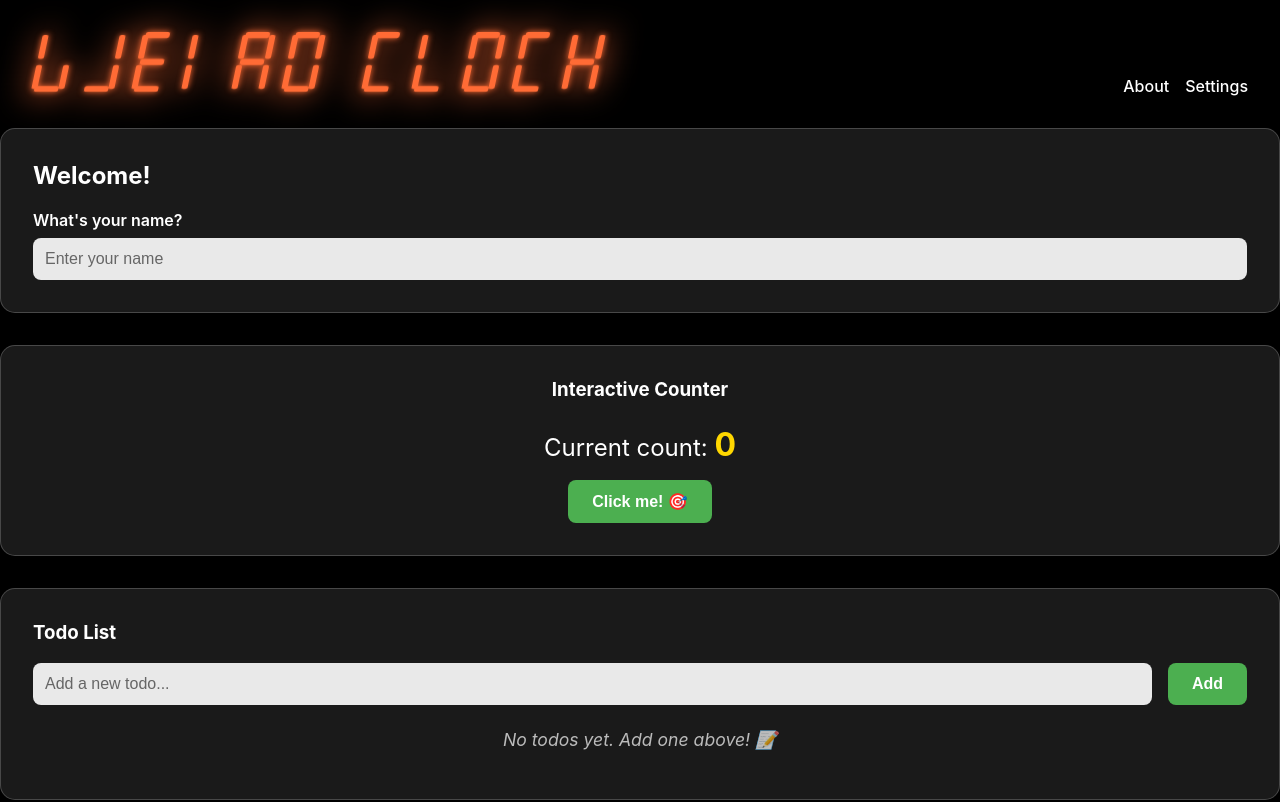
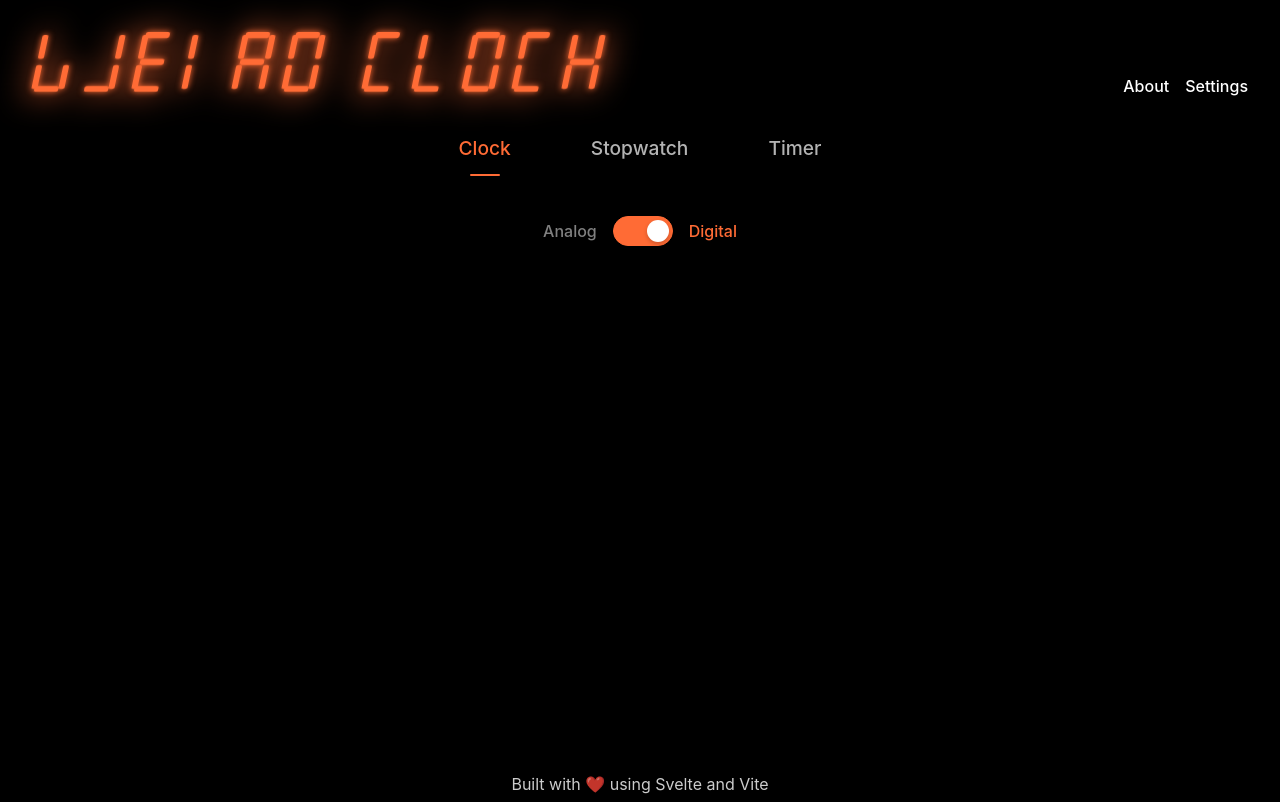
Before and after one commit to bllfrnch/weirder-clock, a SvelteKit app: page / in a window 1280 px wide. Shown: the top 802 px of the page. Built offline with nearby package versions, Linux system fonts and the light colour scheme.

Commit message:
Nav and analog/digital toggle

```diff
--- a/src/routes/+page.svelte
+++ b/src/routes/+page.svelte
@@ -1,31 +1,7 @@
 <script>
 	import { onMount } from 'svelte';
 
-	let count = 0;
-	let name = '';
-	let todos = [];
-	let newTodo = '';
-
-	function increment() {
-		count += 1;
-	}
-
-	function addTodo() {
-		if (newTodo.trim()) {
-			todos = [...todos, { id: Date.now(), text: newTodo.trim(), completed: false }];
-			newTodo = '';
-		}
-	}
-
-	function toggleTodo(id) {
-		todos = todos.map(todo =>
-			todo.id === id ? { ...todo, completed: !todo.completed } : todo
-		);
-	}
-
-	function deleteTodo(id) {
-		todos = todos.filter(todo => todo.id !== id);
-	}
+	let isDigital = true;
 </script>
 
 <svelte:head>
@@ -150,53 +126,25 @@
 		</nav>
 	</header>
 
-	<section class="intro">
-		<h2>Welcome{name ? `, ${name}` : ''}!</h2>
-		<div class="input-group">
-			<label for="name">What's your name?</label>
-			<input id="name" bind:value={name} placeholder="Enter your name" />
-		</div>
-	</section>
+	<nav class="sub-nav">
+		<a href="#clock" class="active">Clock</a>
+		<a href="#stopwatch">Stopwatch</a>
+		<a href="#timer">Timer</a>
+	</nav>
 
-	<section class="counter">
-		<h3>Interactive Counter</h3>
-		<p>Current count: <strong>{count}</strong></p>
-		<button on:click={increment}>
-			Click me! 🎯
-		</button>
-	</section>
+	<div class="mode-switch">
+		<span class="mode-label" class:active={!isDigital}>Analog</span>
+		<label class="switch">
+			<input type="checkbox" bind:checked={isDigital}>
+			<span class="slider"></span>
+		</label>
+		<span class="mode-label" class:active={isDigital}>Digital</span>
+	</div>
 
-	<section class="todos">
-		<h3>Todo List</h3>
-		<div class="add-todo">
-			<input
-				bind:value={newTodo}
-				placeholder="Add a new todo..."
-				on:keydown={(e) => e.key === 'Enter' && addTodo()}
-			/>
-			<button on:click={addTodo}>Add</button>
-		</div>
-
-		{#if todos.length > 0}
-			<ul class="todo-list">
-				{#each todos as todo (todo.id)}
-					<li class="todo-item" class:completed={todo.completed}>
-						<input
-							type="checkbox"
-							checked={todo.completed}
-							on:change={() => toggleTodo(todo.id)}
-						/>
-						<span>{todo.text}</span>
-						<button class="delete-btn" on:click={() => deleteTodo(todo.id)}>
-							❌
-						</button>
-					</li>
-				{/each}
-			</ul>
-		{:else}
-			<p class="empty">No todos yet. Add one above! 📝</p>
-		{/if}
-	</section>
+	<!-- Main content area -->
+	<main class="content">
+		<!-- Clock/Stopwatch/Timer content will go here -->
+	</main>
 
 	<footer>
 		<p>Built with ❤️ using Svelte and Vite</p>
@@ -247,135 +195,112 @@
 		border-radius: 8px;
 	}
 
-
-	section {
-		background: rgba(255, 255, 255, 0.1);
-		backdrop-filter: blur(10px);
-		border-radius: 15px;
-		padding: 2rem;
-		margin-bottom: 2rem;
-		border: 1px solid rgba(255, 255, 255, 0.2);
+	.sub-nav {
+		display: flex;
+		justify-content: center;
+		gap: 3rem;
+		margin: 2rem 0 3rem 0;
 	}
 
-	h2, h3 {
-		margin-top: 0;
-		color: #fff;
+	.sub-nav a {
+		color: rgba(255, 255, 255, 0.7);
+		text-decoration: none;
+		font-size: 1.2rem;
+		font-weight: 500;
+		padding: 0.5rem 1rem;
+		border-radius: 8px;
+		transition: all 0.2s ease;
+		position: relative;
 	}
 
-	.input-group {
-		display: flex;
-		flex-direction: column;
-		gap: 0.5rem;
+	.sub-nav a:hover,
+	.sub-nav a.active {
+		color: #ff6b35;
 	}
 
-	label {
-		font-weight: 600;
+	.sub-nav a.active::after {
+		content: '';
+		position: absolute;
+		bottom: -8px;
+		left: 50%;
+		transform: translateX(-50%);
+		width: 30px;
+		height: 2px;
+		background: #ff6b35;
+		border-radius: 1px;
 	}
 
-	input {
-		padding: 0.75rem;
-		border: none;
-		border-radius: 8px;
-		font-size: 1rem;
-		background: rgba(255, 255, 255, 0.9);
-		color: #333;
+
+	.mode-switch {
+		display: flex;
+		align-items: center;
+		justify-content: center;
+		gap: 1rem;
+		margin: 1rem 0 2rem 0;
 	}
 
-	input::placeholder {
-		color: #666;
+	.mode-label {
+		color: rgba(255, 255, 255, 0.5);
+		font-size: 1rem;
+		font-weight: 500;
+		transition: color 0.2s ease;
 	}
 
-	button {
-		padding: 0.75rem 1.5rem;
-		border: none;
-		border-radius: 8px;
-		font-size: 1rem;
-		font-weight: 600;
-		cursor: pointer;
-		transition: all 0.2s ease;
-		background: #4CAF50;
-		color: white;
+	.mode-label.active {
+		color: #ff6b35;
 	}
 
-	button:hover {
-		background: #45a049;
-		transform: translateY(-2px);
-		box-shadow: 0 4px 8px rgba(0,0,0,0.2);
+	.switch {
+		position: relative;
+		display: inline-block;
+		width: 60px;
+		height: 30px;
 	}
 
-	.counter {
-		text-align: center;
+	.switch input {
+		opacity: 0;
+		width: 0;
+		height: 0;
 	}
 
-	.counter p {
-		font-size: 1.5rem;
-		margin-bottom: 1rem;
+	.slider {
+		position: absolute;
+		cursor: pointer;
+		top: 0;
+		left: 0;
+		right: 0;
+		bottom: 0;
+		background-color: rgba(255, 255, 255, 0.2);
+		transition: 0.3s;
+		border-radius: 30px;
+		border: 1px solid rgba(255, 255, 255, 0.3);
 	}
 
-	.counter strong {
-		color: #FFD700;
-		font-size: 2rem;
+	.slider:before {
+		position: absolute;
+		content: "";
+		height: 22px;
+		width: 22px;
+		left: 3px;
+		bottom: 3px;
+		background-color: white;
+		transition: 0.3s;
+		border-radius: 50%;
+		box-shadow: 0 2px 4px rgba(0, 0, 0, 0.2);
 	}
 
-	.add-todo {
-		display: flex;
-		gap: 1rem;
-		margin-bottom: 1.5rem;
+	input:checked + .slider {
+		background-color: #ff6b35;
+		border-color: #ff6b35;
 	}
 
-	.add-todo input {
-		flex: 1;
+	input:checked + .slider:before {
+		transform: translateX(30px);
 	}
 
-	.todo-list {
-		list-style: none;
-		padding: 0;
-		margin: 0;
-	}
-
-	.todo-item {
-		display: flex;
-		align-items: center;
-		gap: 1rem;
-		padding: 1rem;
-		background: rgba(255, 255, 255, 0.1);
-		border-radius: 8px;
-		margin-bottom: 0.5rem;
-		transition: all 0.2s ease;
-	}
-
-	.todo-item:hover {
-		background: rgba(255, 255, 255, 0.2);
-	}
-
-	.todo-item.completed {
-		opacity: 0.6;
-	}
-
-	.todo-item.completed span {
-		text-decoration: line-through;
-	}
-
-	.todo-item span {
-		flex: 1;
-		font-size: 1.1rem;
-	}
-
-	.delete-btn {
-		background: #f44336;
-		padding: 0.5rem;
-		font-size: 0.8rem;
-	}
-
-	.delete-btn:hover {
-		background: #da190b;
-	}
-
-	.empty {
-		text-align: center;
-		font-style: italic;
-		opacity: 0.7;
-		font-size: 1.1rem;
+	.content {
+		margin-top: 2rem;
+		min-height: 400px;
 	}
 
 	footer {
```
